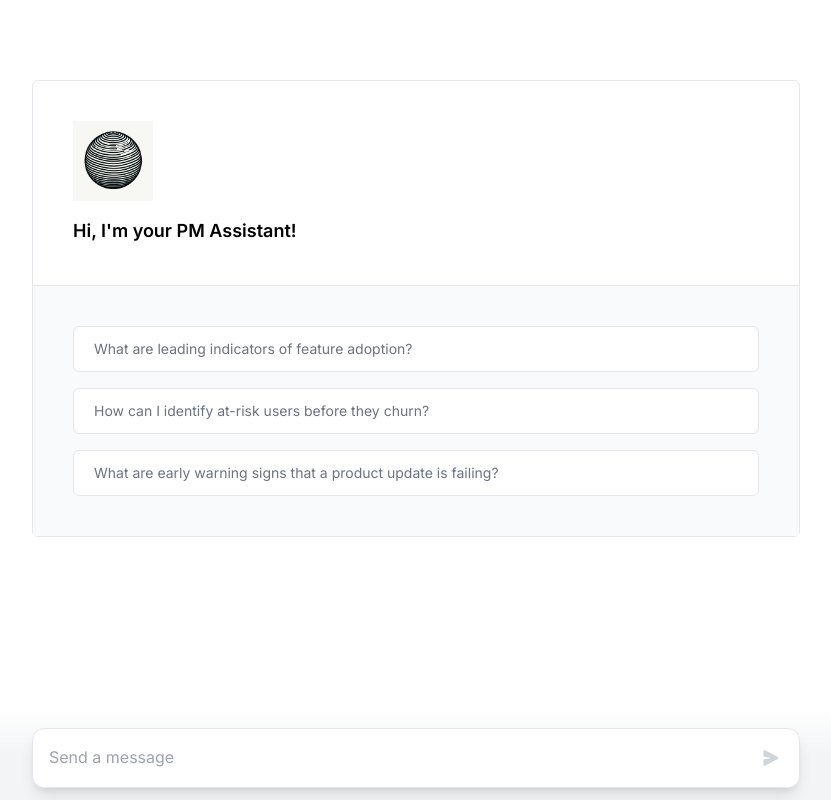
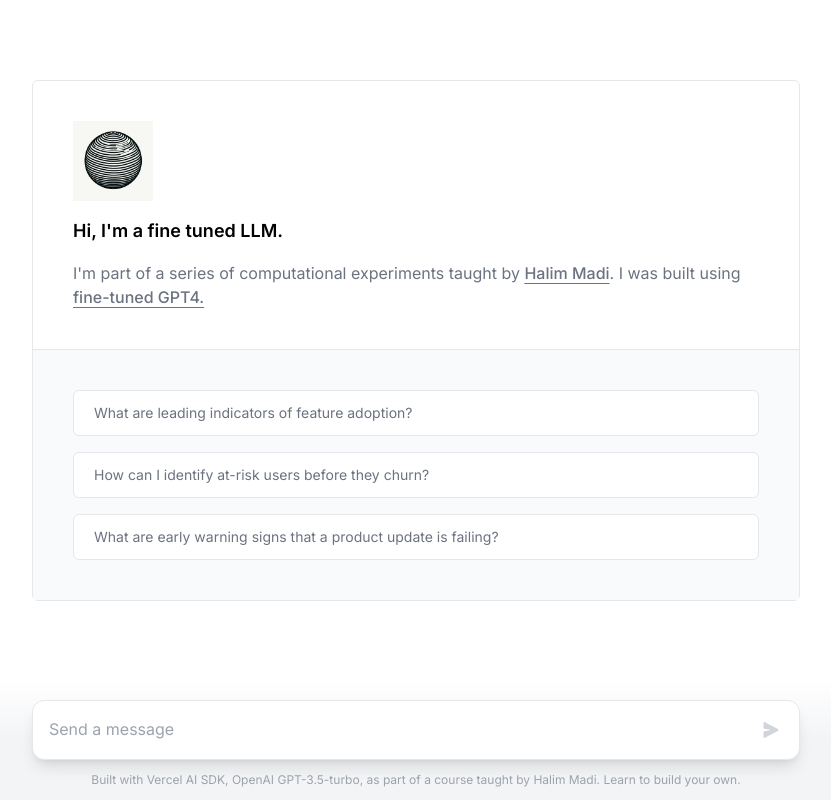
Before and after one commit to sheenalskinner/AI-PM-Workshop, a Next.js app: page / in a window 1280 px wide. Shown: the whole page, without its empty margins (224-1055 px from the left). Built offline with nearby package versions, Linux system fonts and the light colour scheme.

Commit message:
Update page.tsx

```diff
--- a/app/page.tsx
+++ b/app/page.tsx
@@ -83,8 +83,27 @@ export default function Chat() {
               className="h-20 w-20"
             />
             <h1 className="text-lg font-semibold text-black">
-              Hi, I'm your PM Assistant!
+              Hi, I'm a fine tuned LLM.
             </h1>
+            <p className="text-gray-500">
+              I'm part of a series of computational experiments taught by{" "}
+              <a
+                href="https://linkin.bio/yallahalim/"
+                target="_blank"
+                rel="noopener noreferrer"
+                className="font-medium underline underline-offset-4 transition-colors hover:text-black"
+              >
+                Halim Madi
+              </a>. I was built using{" "}
+              <a
+                href="https://openai.com/blog/gpt-3-5-turbo-fine-tuning-and-api-updates"
+                target="_blank"
+                rel="noopener noreferrer"
+                className="font-medium underline underline-offset-4 transition-colors hover:text-black"
+              >
+                fine-tuned GPT4.
+              </a>
+            </p>
           </div>
           <div className="flex flex-col space-y-4 border-t border-gray-200 bg-gray-50 p-7 sm:p-10">
             {examples.map((example, i) => (
@@ -147,6 +166,36 @@ export default function Chat() {
             )}
           </button>
         </form>
+        <p className="text-center text-xs text-gray-400">
+          Built with{" "}
+          <a
+            href="https://sdk.vercel.ai/docs"
+            target="_blank"
+            rel="noopener noreferrer"
+            className="transition-colors hover:text-black"
+          >
+            Vercel AI SDK
+          </a>
+          ,{" "}
+          <a
+            href="https://openai.com/blog/gpt-3-5-turbo-fine-tuning-and-api-updates"
+            target="_blank"
+            rel="noopener noreferrer"
+            className="transition-colors hover:text-black"
+          >
+            OpenAI GPT-3.5-turbo, as part of a course taught by
+          </a>{" "}
+          Halim Madi.{" "}
+          <a
+            href="https://linkin.bio/yallahalim/"
+            target="_blank"
+            rel="noopener noreferrer"
+            className="transition-colors hover:text-black"
+          >
+            Learn to build your own
+          </a>
+          .
+        </p>
       </div>
     </main>
   );
```
